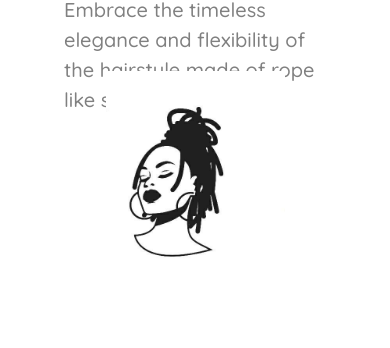
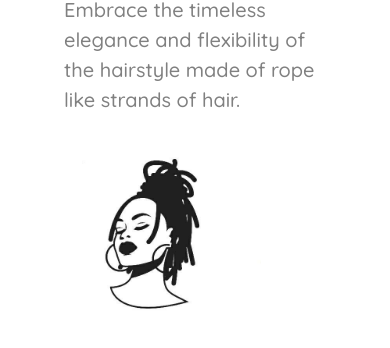
Before and after one commit to ZandilePrettyNgema/landing-page, a plain HTML site: page index.html in a window 390 px wide. Shown: the part 480-828 px from the top of the page. Drawn offline with nearby package versions, Linux system fonts and the light colour scheme.

Commit message:
Update style.css

```diff
--- a/src/style.css
+++ b/src/style.css
@@ -41,8 +41,7 @@ header {
   }
   .content-section img {
     display: block;
-    margin: -92px auto;
-    width: 100%;
-    height: 100%;
+    margin: -40px 66px;
+
   }
 }
```
